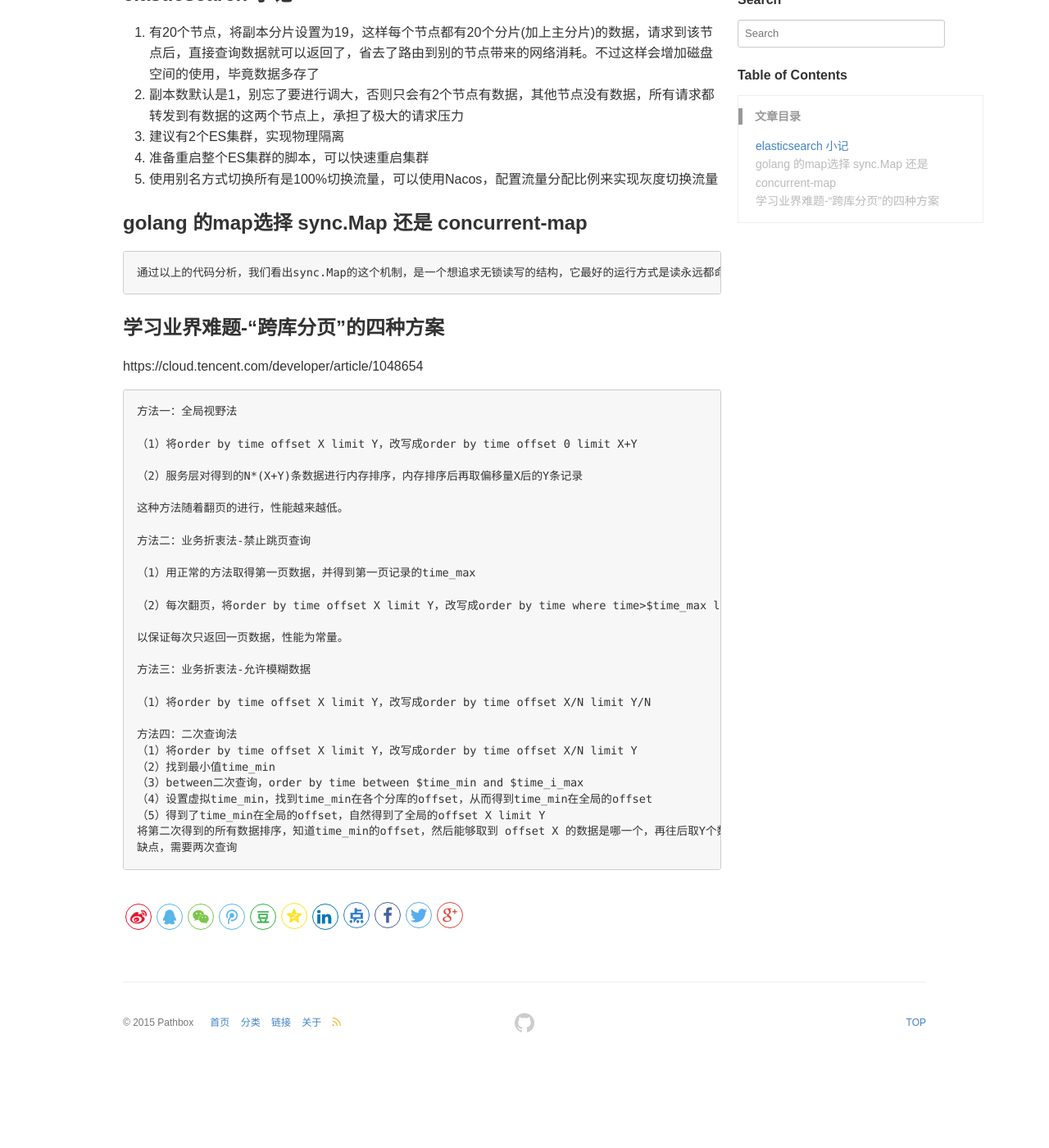
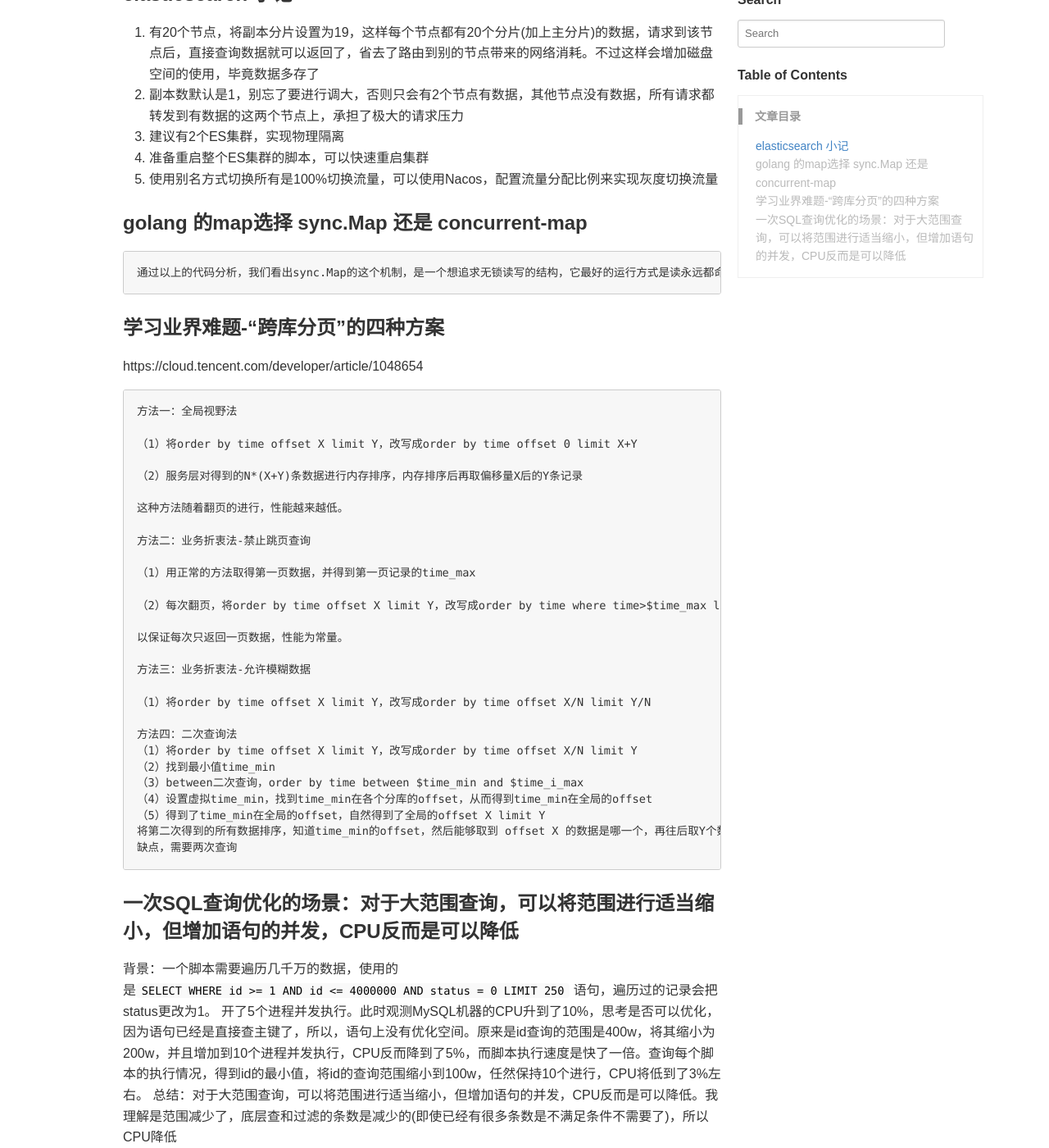
Before and after one commit to pathbox/pathbox.github.io, a Jekyll site: the page built from _posts/2023-03-01-work-summary-in-Tencent-51.md, in a window 1280 px wide and 1400 px high, scrolled down 244 px. Shown: the whole window at 82% size. Built offline with Jekyll 4.4.1, drawn with Linux system fonts in a browser that asks for light colours; before the commit the page ends 1540 px from its top, so only the background shows below that.

Commit message:
一次SQL查询优化的场景：对于大范围查询，可以将范围进行适当缩小，但增加语句的并发，CPU反而是可以降低

````diff
--- a/_posts/2023-03-01-work-summary-in-Tencent-51.md
+++ b/_posts/2023-03-01-work-summary-in-Tencent-51.md
@@ -58,3 +58,8 @@ https://cloud.tencent.com/developer/article/1048654
 将第二次得到的所有数据排序，知道time_min的offset，然后能够取到 offset X 的数据是哪一个，再往后取Y个数据
 缺点，需要两次查询
 ```
+
+### 一次SQL查询优化的场景：对于大范围查询，可以将范围进行适当缩小，但增加语句的并发，CPU反而是可以降低
+背景：一个脚本需要遍历几千万的数据，使用的是`SELECT WHERE id >= 1 AND id <= 4000000 AND status = 0 LIMIT 250` 语句，遍历过的记录会把status更改为1。
+开了5个进程并发执行。此时观测MySQL机器的CPU升到了10%，思考是否可以优化，因为语句已经是直接查主键了，所以，语句上没有优化空间。原来是id查询的范围是400w，将其缩小为200w，并且增加到10个进程并发执行，CPU反而降到了5%，而脚本执行速度是快了一倍。查询每个脚本的执行情况，得到id的最小值，将id的查询范围缩小到100w，任然保持10个进行，CPU将低到了3%左右。
+总结：对于大范围查询，可以将范围进行适当缩小，但增加语句的并发，CPU反而是可以降低。我理解是范围减少了，底层查和过滤的条数是减少的(即使已经有很多条数是不满足条件不需要了)，所以CPU降低
````
